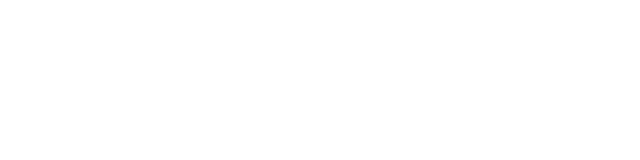
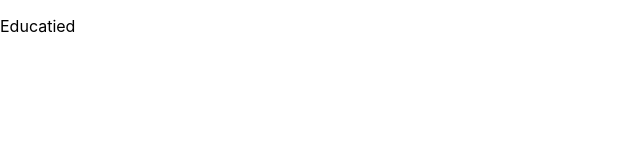
Before and after one commit to TeamURANUS/uranus-frontend, a React (Create React App) app: page /educatied in a window 1280 px wide. Shown: the top 160 px of the page, without its empty margins (0-640 px from the left). Built offline with nearby package versions, Linux system fonts and the light colour scheme.

Commit message:
fix typo

```diff
--- a/src/App.js
+++ b/src/App.js
@@ -14,13 +14,13 @@
             <div>
                 <Switch>
                     <Route exact path="/">
-                        <Home />
+                        <Home/>
                     </Route>
                     <Route path="/about">
-                        <About />
+                        <About/>
                     </Route>
-                    <Route path="/dashboard">
-                        <Educatied />
+                    <Route path="/educatied">
+                        <Educatied/>
                     </Route>
                 </Switch>
             </div>
```
